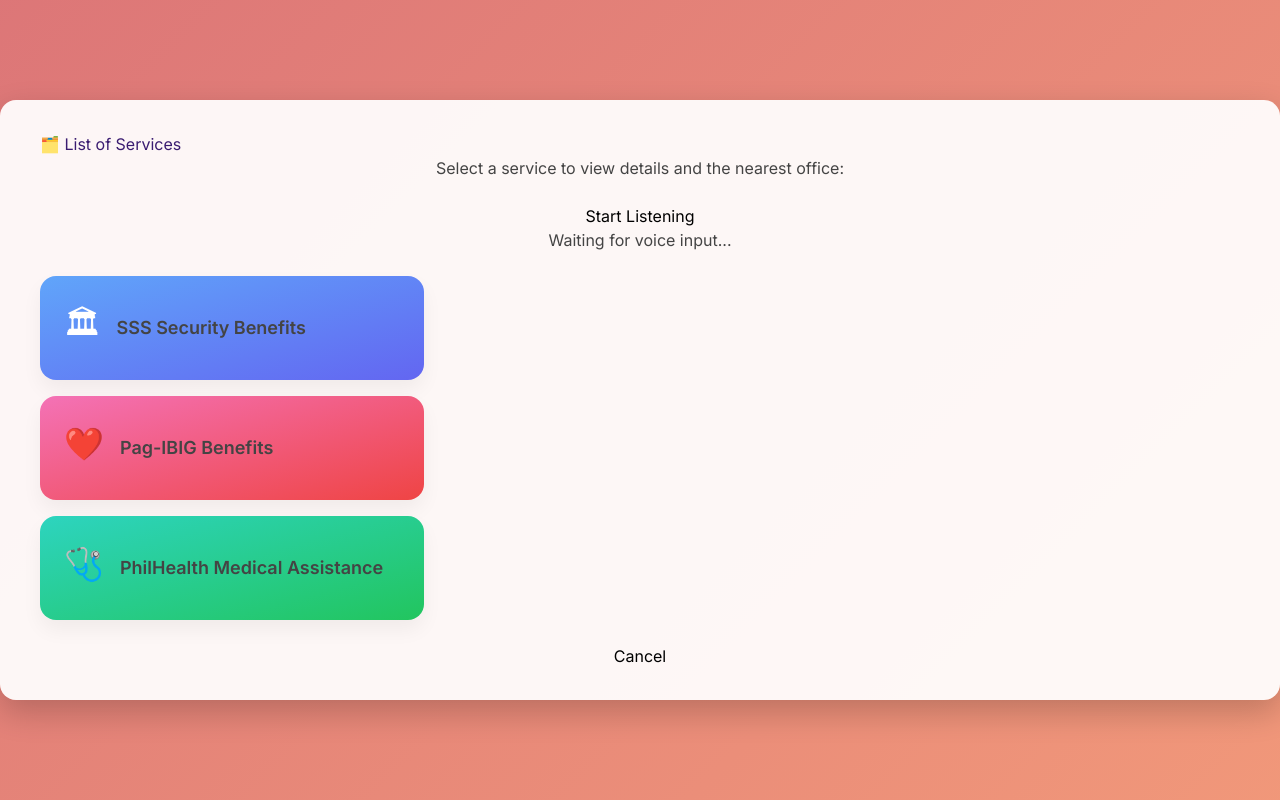
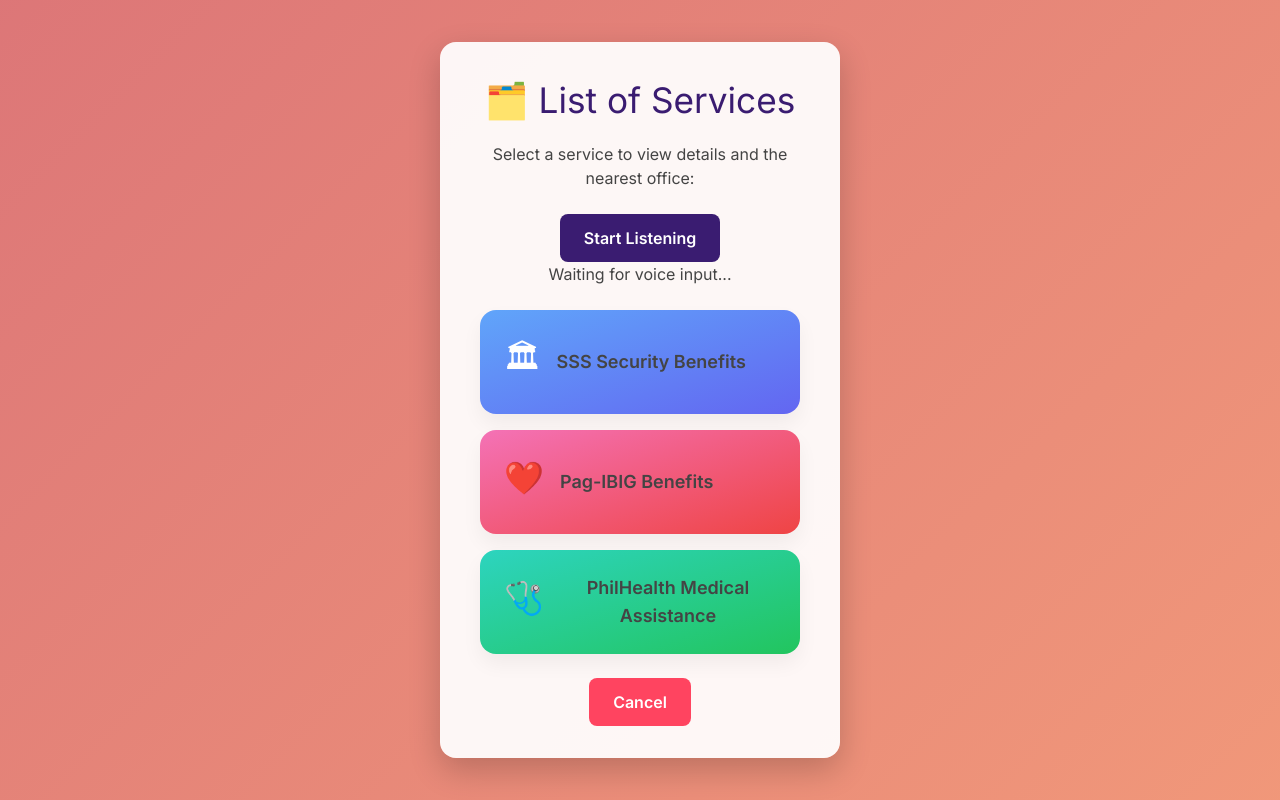
Before and after one commit to gAccnt/gAccnt.github.io, a plain HTML site: page services_v2.html in a window 1280 px wide. Drawn offline with nearby package versions, Linux system fonts and the light colour scheme.

Commit message:
Add files via upload

```diff
--- a/style.css
+++ b/style.css
@@ -23,16 +23,16 @@
   background: #ffffffee;
   padding: 2rem 2.5rem;
   border-radius: 16px;
-  max-width: 400px;
+  max-width: 400px !important;
   text-align: center;
   box-shadow: 0 12px 32px rgba(0,0,0,0.2);
   margin: auto;
 }
 
 h1 {
-  font-size: 2.2rem;
-  color: #3a1c71;
-  margin-bottom: 1rem;
+  font-size: 2.2rem !important;
+  color: #3a1c71 !important;
+  margin-bottom: 1rem !important;
 }
 
 p {
@@ -42,19 +42,19 @@
 }
 
 button {
-  padding: 0.75rem 1.5rem;
-  font-size: 1rem;
-  font-weight: 600;
-  border: none;
-  border-radius: 8px;
-  background: #3a1c71;
-  color: #fff;
-  cursor: pointer;
-  transition: background 0.3s;
+  padding: 0.75rem 1.5rem !important;
+  font-size: 1rem !important;
+  font-weight: 600 !important;
+  border: none !important;
+  border-radius: 8px !important;
+  background: #3a1c71 !important;
+  color: #fff !important;
+  cursor: pointer !important;
+  transition: background 0.3s !important;
 }
 
 button:hover {
-  background: #5e308f;
+  background: #5e308f !important;
 }
 .service-list {
   list-style: none;
@@ -147,6 +147,21 @@
       text-align: left;
     }
 
-    h1 {
+    /* h1 {
       text-align: left;
-    }
+    } */
+    .cancelBtn{
+    padding: 0.75rem 1.5rem !important;
+    font-size: 1rem !important;
+    font-weight: 600 !important;
+    border: none !important;
+    border-radius: 8px !important;
+    background: #ff4460 !important;
+    color: #fff !important;
+    cursor: pointer !important;
+    transition: background 0.3s !important;
+  }
+
+  .cancelBtn:hover {
+    background: #fb8189 !important;
+  }
```
